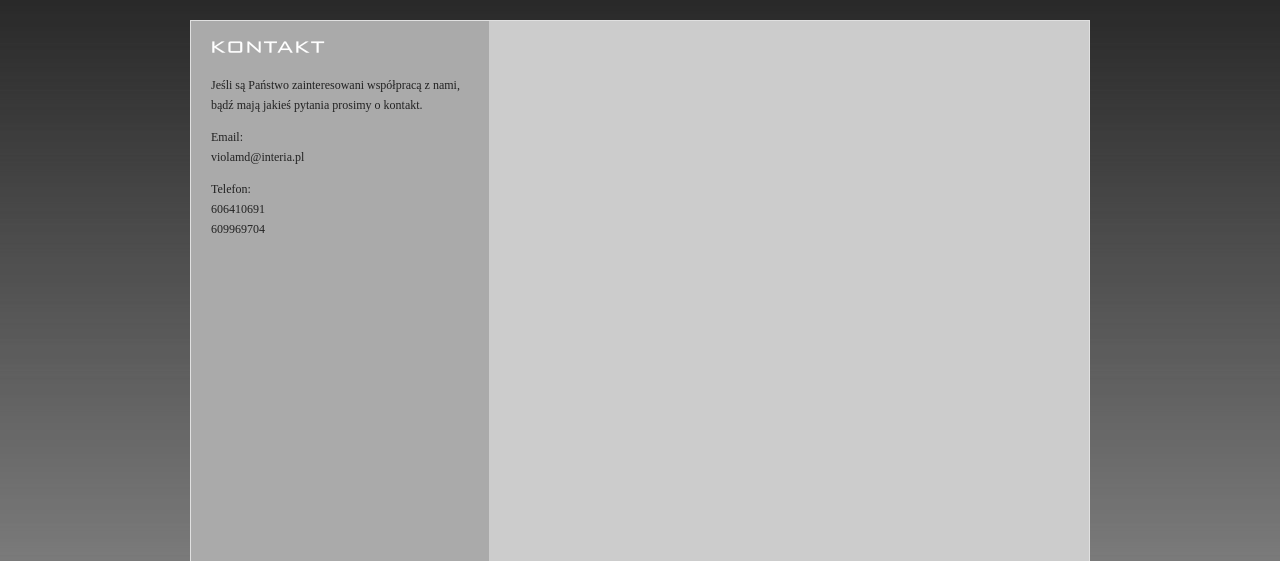
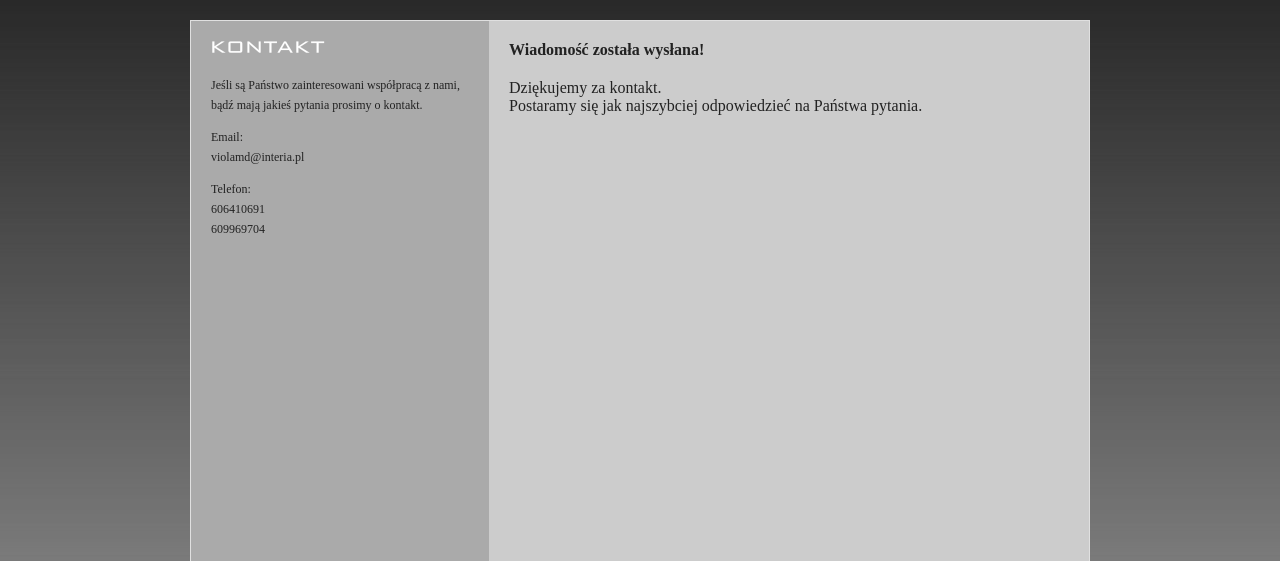
Before and after one commit to damiangoc/vprojekt, a CakePHP app: the page made by app/views/kontakt/send.ctp in a window 1280 px wide. Shown: the part 61-622 px from the top of the page. Run offline with PHP 8.4 and a stand-in for CakePHP, Linux system fonts and the light colour scheme; the template is opened without the code that fills it, so the values that code supplies are empty; some libraries are stand-ins or nearby versions.

Commit message:
contact form

```diff
--- a/app/views/elements/email/text/message_from_contact.ctp
+++ b/app/views/elements/email/text/message_from_contact.ctp
@@ -1,3 +1,3 @@
 Od: <?php echo $from; ?>
 Treść wiadomości:
-    <?php echo $tresc; ?>
+    <?php echo $message; ?>
--- a/app/views/elements/emailSent.ctp
+++ b/app/views/elements/emailSent.ctp
@@ -0,0 +1,3 @@
+<h2>Wiadomość została wysłana!</h2>
+<p class="info">Dziękujemy za kontakt.<br />
+Postaramy się jak najszybciej odpowiedzieć na Państwa pytania.</p>
--- a/app/webroot/css/common.css
+++ b/app/webroot/css/common.css
@@ -90,6 +90,10 @@ BODY {
     font-size: 16px;
     margin: 20px 20px 10px;
 }
+#rightSide p.info {
+    font-size: 16px;
+    margin: 20px 20px 10px;
+}
 #rightSide form {
     padding: 20px 20px;
 }
```
Also changed, not shown: 3 other files.
